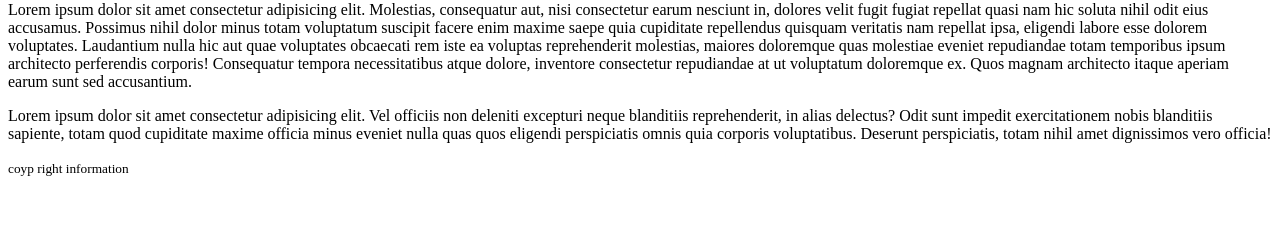
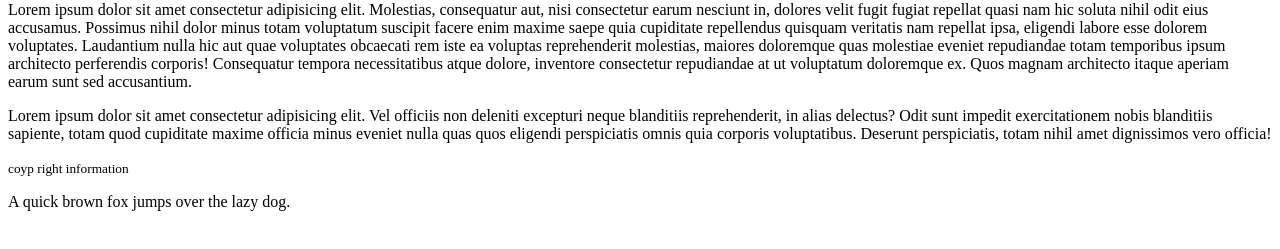
Before and after one commit to jaber-khan7/My-third-repo, a plain HTML site: page index.html in a window 1280 px wide. Shown: the part 79-328 px from the top of the page. Drawn offline with Linux system fonts and the light colour scheme.

Commit message:
I have added an another paragraph tag

```diff
--- a/index.html
+++ b/index.html
@@ -17,6 +17,9 @@
         Lorem ipsum dolor sit amet consectetur adipisicing elit. Vel officiis non deleniti excepturi neque blanditiis reprehenderit, in alias delectus? Odit sunt impedit exercitationem nobis blanditiis sapiente, totam quod cupiditate maxime officia minus eveniet nulla quas quos eligendi perspiciatis omnis quia corporis voluptatibus. Deserunt perspiciatis, totam nihil amet dignissimos vero officia!
     </p>
     <small> coyp right information</small>
+    <p>
+        A quick brown fox jumps over the lazy dog.
+    </p>
 
 
 </body>
```
